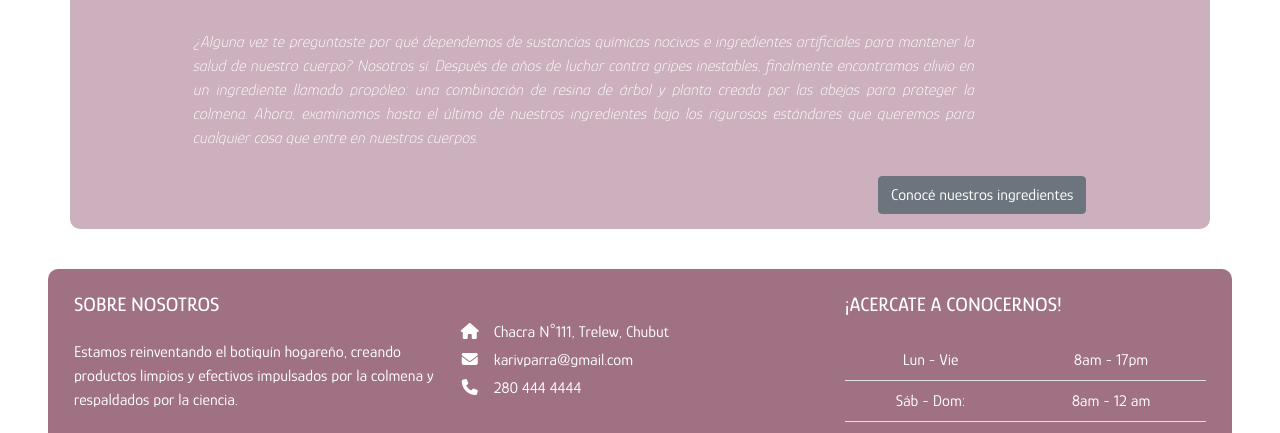
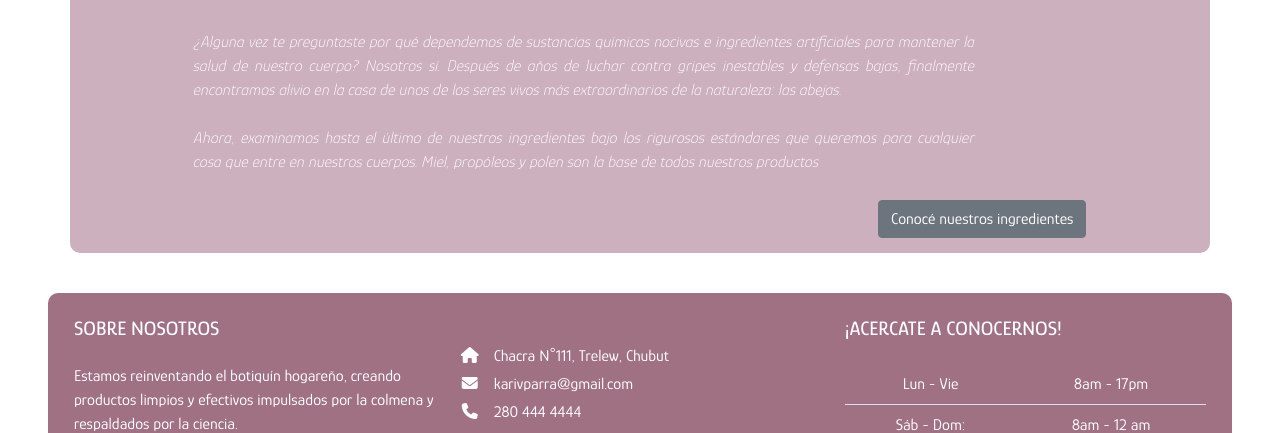
Before and after one commit to kvparra/MiPrimerDesarrollo, a website: page nosotros.html in a window 1280 px wide. Shown: the part 278-711 px from the top of the page. Drawn offline with nearby package versions, Linux system fonts and the light colour scheme.

Commit message:
Cambié redacción de algunas secciones

```diff
--- a/nosotros.html
+++ b/nosotros.html
@@ -92,7 +92,16 @@
         </div>
 
         <div class="bannerNosotros__parrafo">
-          <p>¿Alguna vez te preguntaste por qué dependemos de sustancias químicas nocivas e ingredientes artificiales para mantener la salud de nuestro cuerpo? Nosotros sí. Después de años de luchar contra gripes inestables, finalmente encontramos alivio en un ingrediente llamado propóleo: una combinación de resina de árbol y planta creada por las abejas para proteger la colmena. Ahora, examinamos hasta el último de nuestros ingredientes bajo los rigurosos estándares que queremos para cualquier cosa que entre en nuestros cuerpos.</p>
+          <p>¿Alguna vez te preguntaste por qué dependemos de sustancias químicas
+            nocivas e ingredientes artificiales para mantener la salud de nuestro
+            cuerpo? Nosotros sí. Después de años de luchar contra gripes inestables
+            y defensas bajas, finalmente encontramos alivio en la casa de unos de los seres
+            vivos más extraordinarios de la naturaleza: las abejas.
+            <br>
+            <br>
+            Ahora, examinamos hasta el último de  nuestros ingredientes bajo los rigurosos estándares que queremos
+            para cualquier cosa que entre en nuestros cuerpos. Miel, propóleos y
+            polen son la base de todos nuestros productos</p>
         </div>
 
         <div class="col-12 contenedorBtnNos">
```
Also changed, not shown: productos.html (+3 -1 lines).
